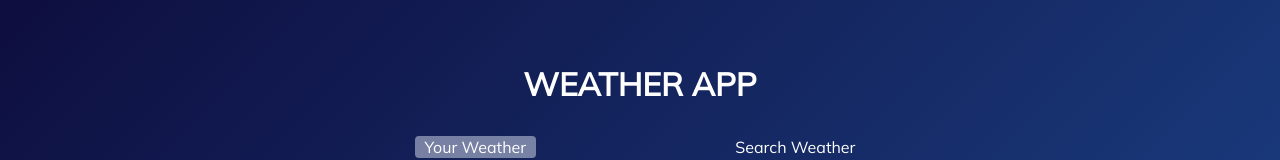
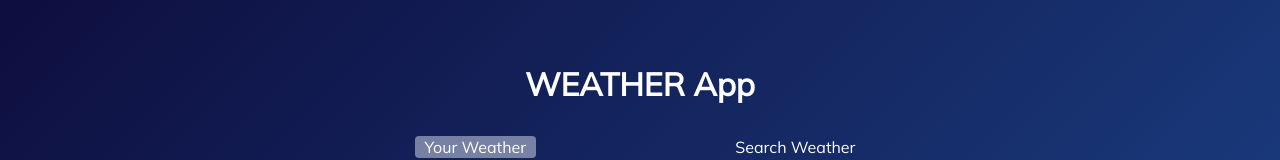
Before and after one commit to sksunariya/weatherapp, a plain HTML site: page index.html in a window 1280 px wide. Shown: the top 160 px of the page. Drawn offline with Linux system fonts and the light colour scheme.

Commit message:
Update index.html

```diff
--- a/index.html
+++ b/index.html
@@ -16,7 +16,7 @@
     <div id="wrapper">
         <div class="content-container">
 
-            <h1>WEATHER APP</h1>
+            <h1>WEATHER App</h1>
 
             <!-- tab- container  -->
             <div class="tab-container">
```
